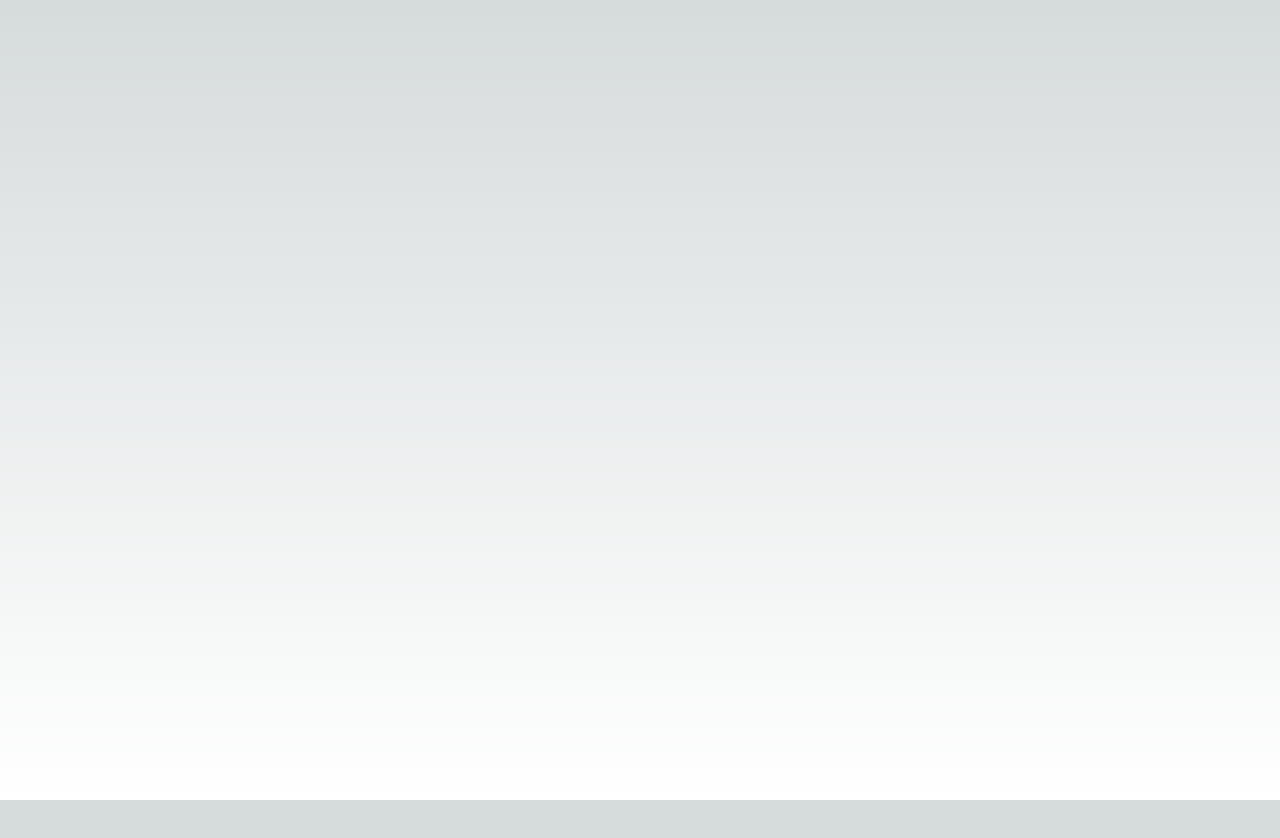
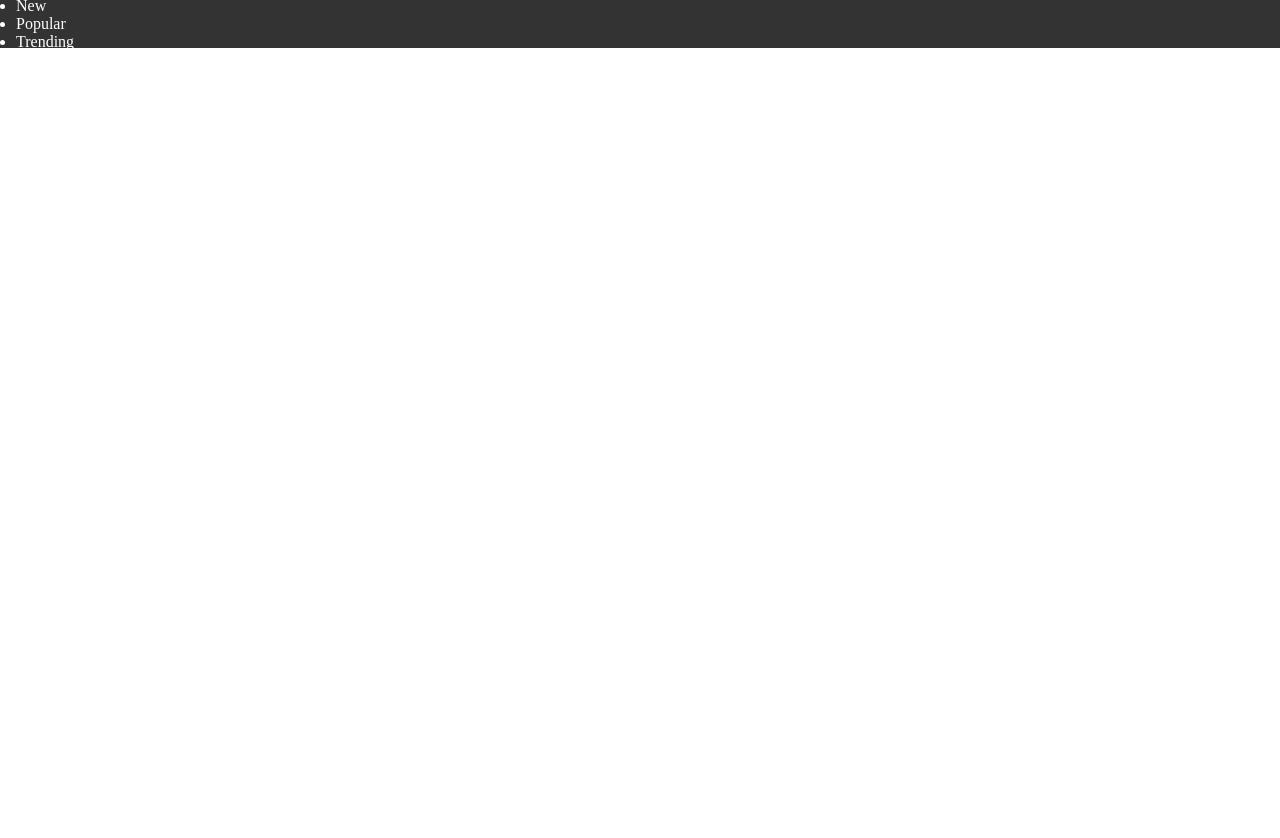
Before and after one commit to aleksandr-efimenko/news-homepage-frontendmentor, a Next.js app: page / in a window 1280 px wide. Shown: the top 838 px of the page. Before the commit the page ends 800 px from the top, so only its background shows below. Built offline with nearby package versions, Linux system fonts and the light colour scheme.

Commit message:
start building layout with nav

```diff
--- /dev/null
+++ b/components/Layout.tsx
@@ -0,0 +1,11 @@
+import React from "react";
+import Nav from "./Nav";
+
+export default function Layout({ children }: { children: React.ReactNode }) {
+  return (
+    <>
+      <Nav />
+      <div>{children}</div>
+    </>
+  );
+}
--- /dev/null
+++ b/components/Nav.tsx
@@ -0,0 +1,19 @@
+import React from "react";
+import navStyles from '../styles/Nav.module.css'
+import Link from "next/link";
+
+const navItems = ["Home", "New", "Popular", "Trending", "Categories"];
+
+export default function Nav() {
+  return (
+    <nav className={navStyles.nav}>
+      <ul>
+        {navItems.map((item) => (
+          <li key={item}>
+            <Link href={`/${item.toLowerCase()}`}>{item}</Link>
+          </li>
+        ))}
+      </ul>
+    </nav>
+  );
+}
--- a/pages/_app.tsx
+++ b/pages/_app.tsx
@@ -1,6 +1,12 @@
-import '@/styles/globals.css'
-import type { AppProps } from 'next/app'
+import "@/styles/globals.css";
+import type { AppProps } from "next/app";
+import Nav from "@/components/Nav";
+import Layout from "@/components/Layout";
 
 export default function App({ Component, pageProps }: AppProps) {
-  return <Component {...pageProps} />
+  return (
+    <Layout>
+      <Component {...pageProps} />
+    </Layout>
+  );
 }
--- a/pages/index.tsx
+++ b/pages/index.tsx
@@ -9,8 +9,8 @@ export default function Home() {
   return (
     <>
       <Head>
-        <title>Create Next App</title>
-        <meta name="description" content="Generated by create next app" />
+        <title>News homepage</title>
+        <meta name="description" content="Frontend Mentor challenge News homepage" />
         <meta name="viewport" content="width=device-width, initial-scale=1" />
         <link rel="icon" href="/favicon.ico" />
       </Head>
--- /dev/null
+++ b/styles/Nav.module.css
@@ -0,0 +1,10 @@
+.nav {
+  display: flex;
+  flex-direction: row;
+  justify-content: space-between;
+  align-items: center;
+  padding: 0 1rem;
+  background-color: #333;
+  color: #fff;
+  height: 3rem;
+}
--- a/styles/globals.css
+++ b/styles/globals.css
@@ -1,76 +1,6 @@
 :root {
   --max-width: 1100px;
-  --border-radius: 12px;
-  --font-mono: ui-monospace, Menlo, Monaco, 'Cascadia Mono', 'Segoe UI Mono',
-    'Roboto Mono', 'Oxygen Mono', 'Ubuntu Monospace', 'Source Code Pro',
-    'Fira Mono', 'Droid Sans Mono', 'Courier New', monospace;
 
-  --foreground-rgb: 0, 0, 0;
-  --background-start-rgb: 214, 219, 220;
-  --background-end-rgb: 255, 255, 255;
-
-  --primary-glow: conic-gradient(
-    from 180deg at 50% 50%,
-    #16abff33 0deg,
-    #0885ff33 55deg,
-    #54d6ff33 120deg,
-    #0071ff33 160deg,
-    transparent 360deg
-  );
-  --secondary-glow: radial-gradient(
-    rgba(255, 255, 255, 1),
-    rgba(255, 255, 255, 0)
-  );
-
-  --tile-start-rgb: 239, 245, 249;
-  --tile-end-rgb: 228, 232, 233;
-  --tile-border: conic-gradient(
-    #00000080,
-    #00000040,
-    #00000030,
-    #00000020,
-    #00000010,
-    #00000010,
-    #00000080
-  );
-
-  --callout-rgb: 238, 240, 241;
-  --callout-border-rgb: 172, 175, 176;
-  --card-rgb: 180, 185, 188;
-  --card-border-rgb: 131, 134, 135;
-}
-
-@media (prefers-color-scheme: dark) {
-  :root {
-    --foreground-rgb: 255, 255, 255;
-    --background-start-rgb: 0, 0, 0;
-    --background-end-rgb: 0, 0, 0;
-
-    --primary-glow: radial-gradient(rgba(1, 65, 255, 0.4), rgba(1, 65, 255, 0));
-    --secondary-glow: linear-gradient(
-      to bottom right,
-      rgba(1, 65, 255, 0),
-      rgba(1, 65, 255, 0),
-      rgba(1, 65, 255, 0.3)
-    );
-
-    --tile-start-rgb: 2, 13, 46;
-    --tile-end-rgb: 2, 5, 19;
-    --tile-border: conic-gradient(
-      #ffffff80,
-      #ffffff40,
-      #ffffff30,
-      #ffffff20,
-      #ffffff10,
-      #ffffff10,
-      #ffffff80
-    );
-
-    --callout-rgb: 20, 20, 20;
-    --callout-border-rgb: 108, 108, 108;
-    --card-rgb: 100, 100, 100;
-    --card-border-rgb: 200, 200, 200;
-  }
 }
 
 * {
```
Also changed, not shown: pages/index_copy.tsx (renamed from pages/index copy.tsx).
